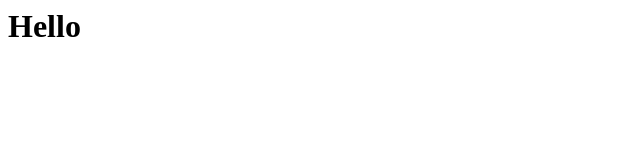
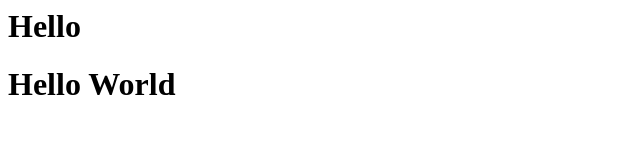
Before and after one commit to Egor10-alt/LemonSchool, a plain HTML site: page index.html in a window 1280 px wide. Shown: the whole page, without its empty margins (0-640 px from the left). Drawn offline with Linux system fonts and the light colour scheme.

Commit message:
extend title

```diff
--- a/index.html
+++ b/index.html
@@ -6,4 +6,6 @@
 
 	<body>
 		<h1>Hello</h1>
+		<h1>Hello World</h1>
 	</body>
+</html>
```
